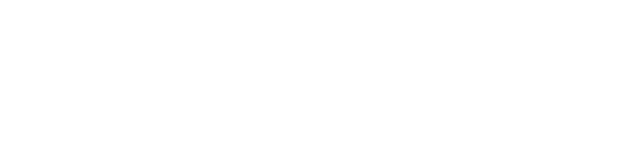
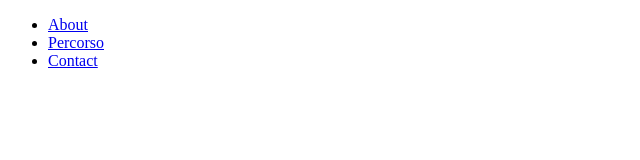
Before and after one commit to ClaudioCapi/sito_web, a plain HTML site: page index.html in a window 1280 px wide. Shown: the whole page, without its empty margins (0-640 px from the left). Drawn offline with Linux system fonts and the light colour scheme.

Commit message:
aggiunta nav html

```diff
--- a/index.html
+++ b/index.html
@@ -5,6 +5,25 @@
     <title>Claudio Capi</title>
   </head>
   <body>
+    <div class="page">
+      <header>
+        <nav>
+          <ul>
+            <li><a href='#'>About</a></li>
+            <li><a href='#'>Percorso</a></li>
+            <li><a href='#'>Contact</a></li>
+          </ul>
+        </nav>
+      </header>
+
+
+
+
+
+      <footer>
+
+      </footer>
+    </div>
 
   </body>
 </html>
```
